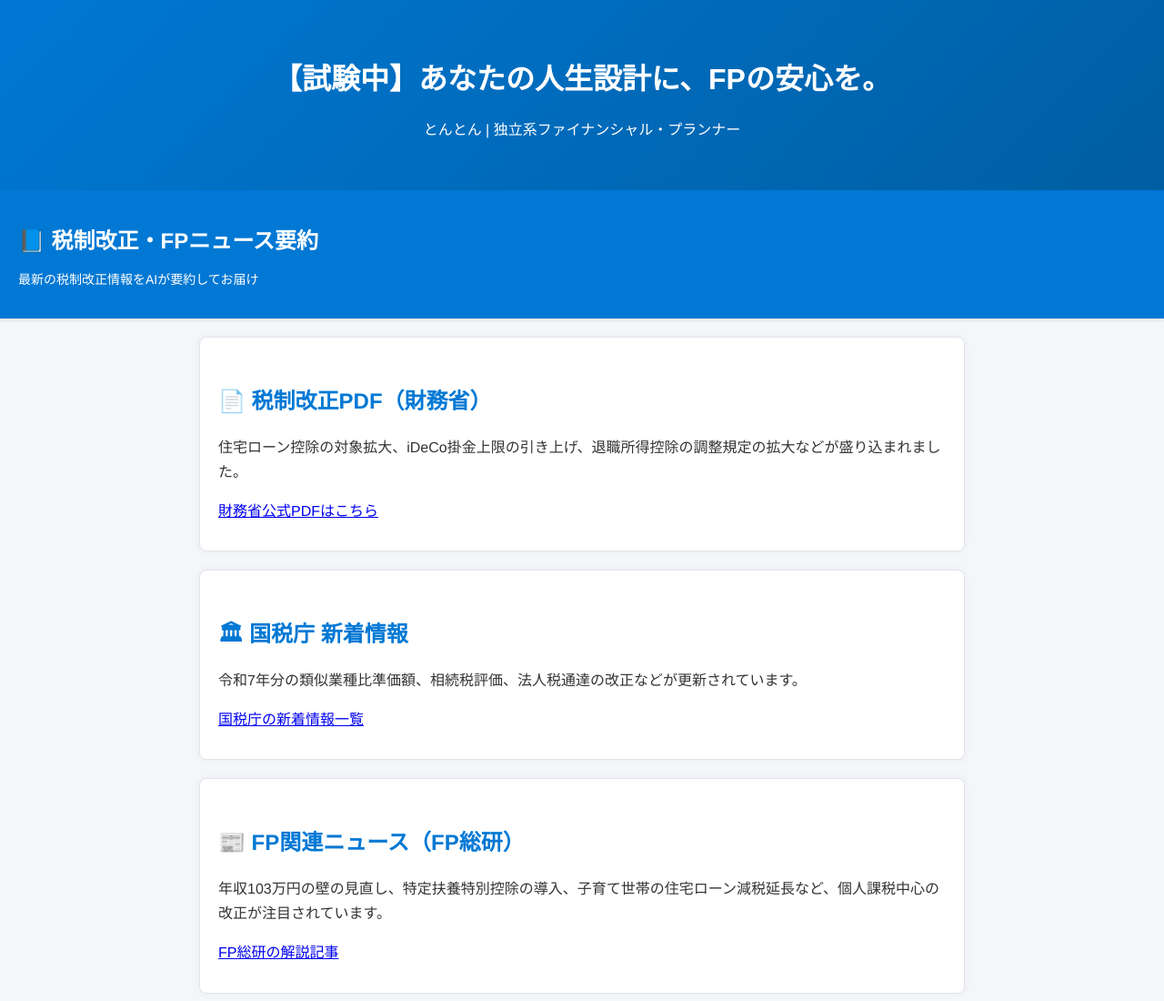
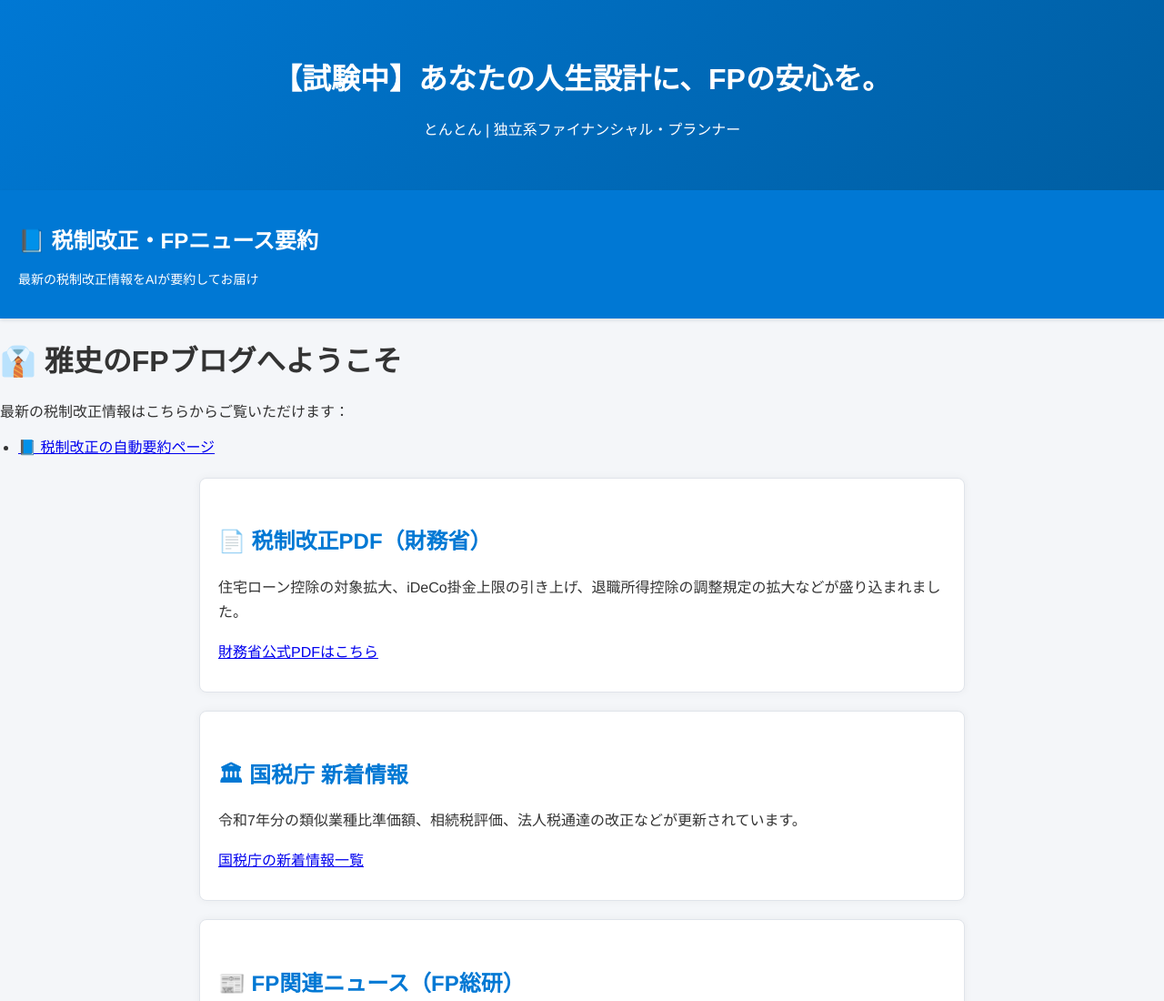
Before and after one commit to masa23ike32/fp-journal-ai, a plain HTML site: page index.html in a window 1280 px wide. Shown: the top 1100 px of the page at 91% size. Drawn offline with Linux system fonts and the light colour scheme.

Commit message:
Add files via upload

```diff
--- a/index.html
+++ b/index.html
@@ -90,6 +90,13 @@
     <p class="text-sm">最新の税制改正情報をAIが要約してお届け</p>
   </header>
 
+  <h1>👔 雅史のFPブログへようこそ</h1>
+  <p>最新の税制改正情報はこちらからご覧いただけます：</p>
+  <ul>
+    <li><a href="summary.html">📘 税制改正の自動要約ページ</a></li>
+  </ul>
+
+
   <section class="section">
     <h2>📄 税制改正PDF（財務省）</h2>
     <p>住宅ローン控除の対象拡大、iDeCo掛金上限の引き上げ、退職所得控除の調整規定の拡大などが盛り込まれました。</p>
```
